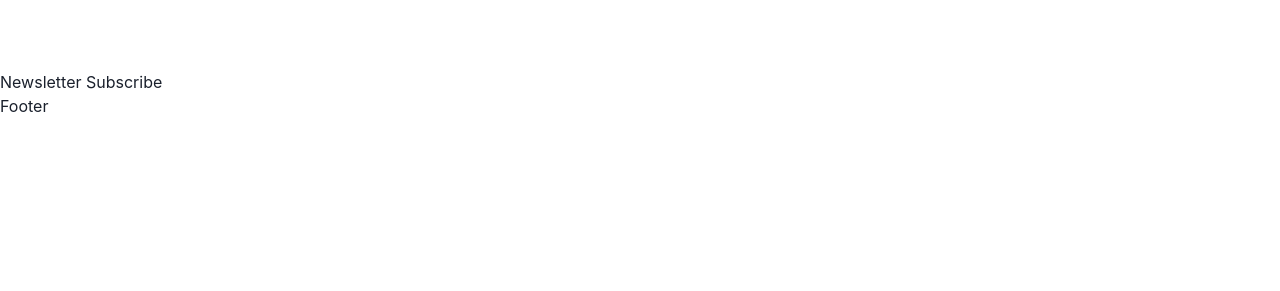
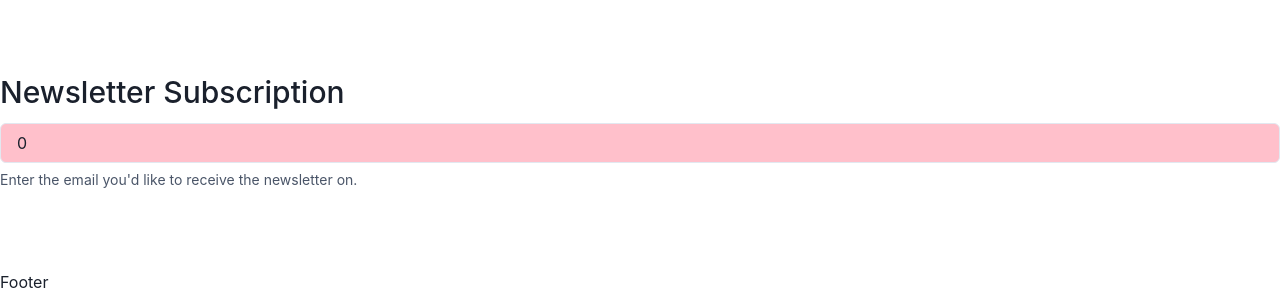
Before and after one commit to mateasportfolio/challenge, a React (Create React App) app: page / in a window 1280 px wide. Shown: the part 802-1093 px from the top of the page. Before the commit the page ends 920 px from the top, so only its background shows below. Built offline with nearby package versions, Linux system fonts and the light colour scheme.

Commit message:
delete style in Header.jsx and modified Subscribe.jsx

```diff
--- a/src/components/Header/Header.jsx
+++ b/src/components/Header/Header.jsx
@@ -1,13 +1,11 @@
 import React from "react";
-import { Box, Flex, Text } from "@chakra-ui/react";
+import { Box, Flex, Link, Text } from "@chakra-ui/react";
 import { Button } from "@chakra-ui/react";
-import Subscribe from "../Subscribe/Subscribe";
 
 export const Header = () => {
   return (
     <>
       <Flex
-        bg="purple.600"
         border={"1px solid red"}
         p="15px"
         w="100%"
@@ -32,7 +30,7 @@ export const Header = () => {
             p="5px 15px"
             m="0px 8px"
           >
-            {/* <Link
+            <Link
               flex-direction="column"
               borderStyle="solid"
               variant="outline"
@@ -42,8 +40,7 @@ export const Header = () => {
               href="/blog"
             >
               Newsletter
-            </Link> */}
-            <Subscribe />
+            </Link>
           </Button>
         </Box>
       </Flex>
--- a/src/components/Subscribe/Subscribe.jsx
+++ b/src/components/Subscribe/Subscribe.jsx
@@ -1,7 +1,48 @@
 import React from "react";
+import { useState } from "react";
+import {
+  FormControl,
+  FormLabel,
+  FormErrorMessage,
+  FormHelperText,
+  Input,
+  Flex,
+} from "@chakra-ui/react";
 
 const Subscribe = () => {
-  return <div>Newsletter Subscribe</div>;
+  const [input, setInput] = useState(0);
+
+  const handleInputChange = (e) => setInput(e.target.value);
+
+  const isError = input === "";
+
+  return (
+    <Flex w="100%" h="200px">
+      <FormControl isInvalid={isError}>
+        <FormLabel
+          alignItems="center"
+          justifyContent="center"
+          fontSize="3xl"
+          alignContent="center"
+        >
+          Newsletter Subscription
+        </FormLabel>
+        <Input
+          type="email"
+          value={input}
+          onChange={handleInputChange}
+          bgColor="pink"
+        />
+        {!isError ? (
+          <FormHelperText>
+            Enter the email you'd like to receive the newsletter on.
+          </FormHelperText>
+        ) : (
+          <FormErrorMessage>Email is required.</FormErrorMessage>
+        )}
+      </FormControl>
+    </Flex>
+  );
 };
 
 export default Subscribe;
```
